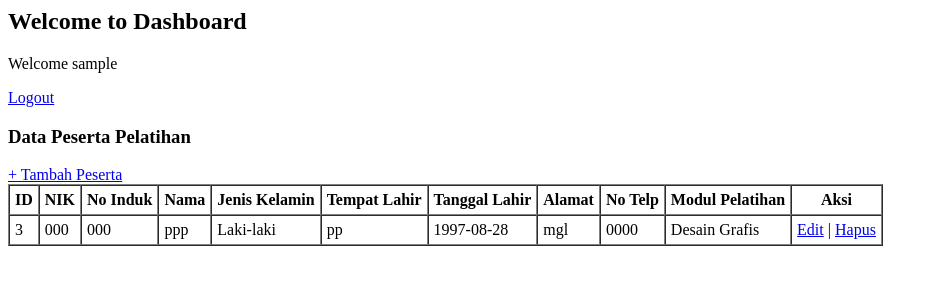
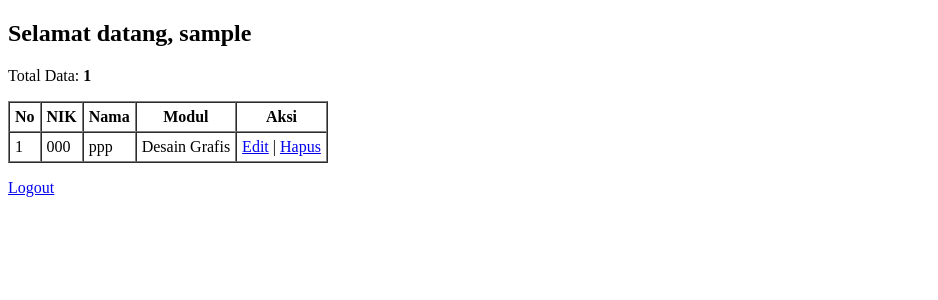
Before and after one commit to yoshiosdw/daftar-peserta, a CodeIgniter app: page /peserta/index.php/welcome/dashboard in a window 1280 px wide. Shown: the top 300 px of the page, without its empty margins (0-938 px from the left). Run offline with CodeIgniter, Linux system fonts and the light colour scheme; the visitor is signed in with stand-in values (Sample User, id 1); data comes from the database, SQL or seed files in the repository.

Commit message:
pagination in dashboard

```diff
--- a/application/controllers/Welcome.php
+++ b/application/controllers/Welcome.php
@@ -120,9 +120,41 @@ class Welcome extends CI_Controller {
 			redirect('welcome/login');
 		}
 
+		$this->load->library('pagination');
+		$this->load->model('Peserta_model');
+
+		// Konfigurasi pagination
+		$config['base_url'] = base_url('welcome/dashboard');
+		$config['total_rows'] = $this->Peserta_model->count_all_peserta();
+		$config['per_page'] = 10;
+		$config['uri_segment'] = 3;
+
+		// Styling CSS pagination
+		$config['full_tag_open'] = '<ul class="pagination">';
+		$config['full_tag_close'] = '</ul>';
+		$config['num_tag_open'] = '<li>';
+		$config['num_tag_close'] = '</li>';
+		$config['cur_tag_open'] = '<li class="active"><span>';
+		$config['cur_tag_close'] = '</span></li>';
+		$config['prev_tag_open'] = '<li>';
+		$config['prev_tag_close'] = '</li>';
+		$config['next_tag_open'] = '<li>';
+		$config['next_tag_close'] = '</li>';
+		$config['first_tag_open'] = '<li>';
+		$config['first_tag_close'] = '</li>';
+		$config['last_tag_open'] = '<li>';
+		$config['last_tag_close'] = '</li>';
+
+		$this->pagination->initialize($config);
+
+		// Ambil data peserta per halaman
+		$page = ($this->uri->segment(3)) ? $this->uri->segment(3) : 0;
+		$data['peserta'] = $this->Peserta_model->get_peserta_pagination($config['per_page'], $page);
+		$data['pagination'] = $this->pagination->create_links();
+		$data['total_rows'] = $config['total_rows'];
+
 		$udata = $this->session->userdata('UserLoginSession');
 		$data['username'] = $udata['username'];
-        $data['peserta'] = $this->Peserta_model->get_all_peserta();
 
 		$this->load->view('dashboard', $data);
 	}
--- a/application/models/Peserta_model.php
+++ b/application/models/Peserta_model.php
@@ -22,4 +22,15 @@ class Peserta_model extends CI_Model {
         $this->db->where('id_peserta', $id);
         return $this->db->delete('peserta_pelatihan');
     }
+
+	public function count_all_peserta() {
+		return $this->db->count_all('peserta_pelatihan');
+	}
+
+	public function get_peserta_pagination($limit, $start) {
+		$this->db->limit($limit, $start);
+		$query = $this->db->get('peserta_pelatihan');
+		return $query->result_array();
+	}
+
 }
--- a/application/views/dashboard.php
+++ b/application/views/dashboard.php
@@ -1,47 +1,67 @@
-<h2>Welcome to Dashboard</h2>
+<!DOCTYPE html>
+<html>
+<head>
+    <title>Dashboard</title>
+    <style>
+        .pagination {
+            display: flex;
+            list-style: none;
+            padding-left: 0;
+        }
+        .pagination li {
+            margin: 0 2px;
+        }
+        .pagination li a,
+        .pagination li span {
+            display: block;
+            padding: 6px 12px;
+            color: #007bff;
+            border: 1px solid #dee2e6;
+            text-decoration: none;
+            border-radius: 4px;
+        }
+        .pagination li.active span {
+            background-color: #007bff;
+            color: #fff;
+            border-color: #007bff;
+        }
+    </style>
+</head>
+<body>
 
-<p>Welcome <?= $username ?></p>
-<a href="<?= base_url('welcome/logout') ?>">Logout</a>
-
-<h3>Data Peserta Pelatihan</h3>
-<a href="<?= base_url('welcome/tambah_peserta') ?>">+ Tambah Peserta</a>
+<h2>Selamat datang, <?= $username ?></h2>
+<p>Total Data: <strong><?= $total_rows ?></strong></p>
 
 <table border="1" cellpadding="5" cellspacing="0">
-    <thead>
     <tr>
-            <th>ID</th>
+        <th>No</th>
         <th>NIK</th>
-            <th>No Induk</th>
         <th>Nama</th>
-            <th>Jenis Kelamin</th>
-            <th>Tempat Lahir</th>
-            <th>Tanggal Lahir</th>
-            <th>Alamat</th>
-            <th>No Telp</th>
-            <th>Modul Pelatihan</th>
+        <th>Modul</th>
         <th>Aksi</th>
-
     </tr>
-    </thead>
-    <tbody>
-        <?php foreach ($peserta as $p): ?>
+    <?php
+    $no = 1;
+    foreach ($peserta as $row): ?>
     <tr>
-            <td><?= $p['id_peserta'] ?></td>
-            <td><?= $p['nik_peserta'] ?></td>
-            <td><?= $p['no_induk_peserta'] ?></td>
-            <td><?= $p['nama_peserta'] ?></td>
-            <td><?= $p['jenis_kelamin'] ?></td>
-            <td><?= $p['tempat_lahir'] ?></td>
-            <td><?= $p['tanggal_lahir'] ?></td>
-            <td><?= $p['alamat'] ?></td>
-            <td><?= $p['no_telp'] ?></td>
-            <td><?= $p['modul_pelatihan'] ?></td>
+        <td><?= $no++ ?></td>
+        <td><?= $row['nik_peserta'] ?></td>
+        <td><?= $row['nama_peserta'] ?></td>
+        <td><?= $row['modul_pelatihan'] ?></td>
         <td>
-				<a href="<?= base_url('welcome/edit_peserta/'.$p['id_peserta']) ?>">Edit</a> |
-				<a href="<?= base_url('welcome/hapus_peserta/'.$p['id_peserta']) ?>" onclick="return confirm('Yakin hapus?')">Hapus</a>
+            <a href="<?= base_url('peserta/edit/'.$row['id_peserta']) ?>">Edit</a> |
+            <a href="<?= base_url('peserta/hapus/'.$row['id_peserta']) ?>" onclick="return confirm('Yakin hapus?')">Hapus</a>
         </td>
-
     </tr>
     <?php endforeach; ?>
-    </tbody>
 </table>
+
+<!-- Pagination -->
+<div style="margin-top:10px;">
+    <?= $pagination ?>
+</div>
+
+<p><a href="<?= base_url('welcome/logout') ?>">Logout</a></p>
+
+</body>
+</html>
```
Lines whose indentation alone changed are shown as unchanged.
